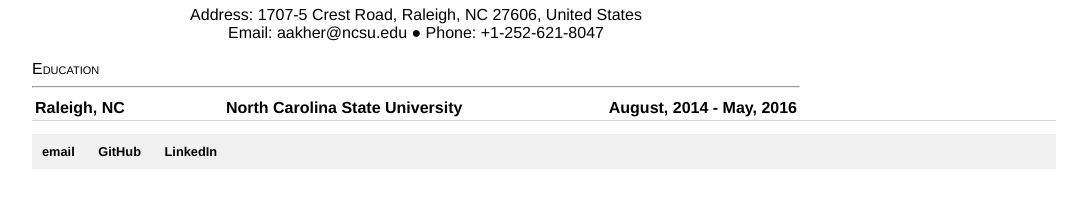
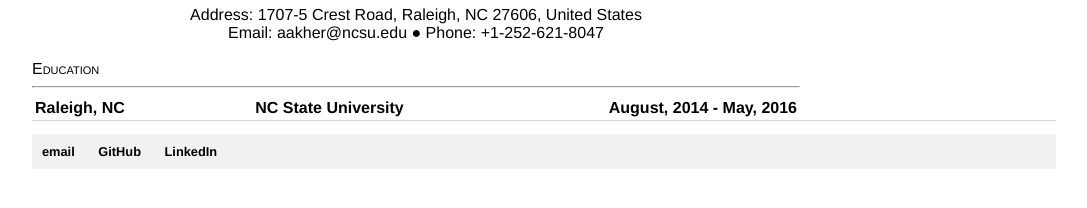
Before and after one commit to aneeshkher/aneeshkher.github.io, a Jekyll site: the page built from resume/index.html, in a window 1280 px wide. Shown: the part 246-454 px from the top of the page, without its empty margins (96-1183 px from the left). Built offline with Jekyll 4.4.1, drawn with Linux system fonts in a browser that asks for light colours.

Commit message:
Test7: Resume page

```diff
--- a/resume/index.html
+++ b/resume/index.html
@@ -15,7 +15,7 @@
 	<table border="0" style="width:100%">
 		<tr>
 			<td style="text-align: left">Raleigh, NC</td>
-			<td style="text-align: center"><a href="http://www.ncsu.edu">North Carolina State University</a></td>
+			<td style="text-align: center"><a href="http://www.ncsu.edu">NC State University</a></td>
 			<td style="text-align: right">August, 2014 - May, 2016</td>
 		</tr>
 	</table>
```
